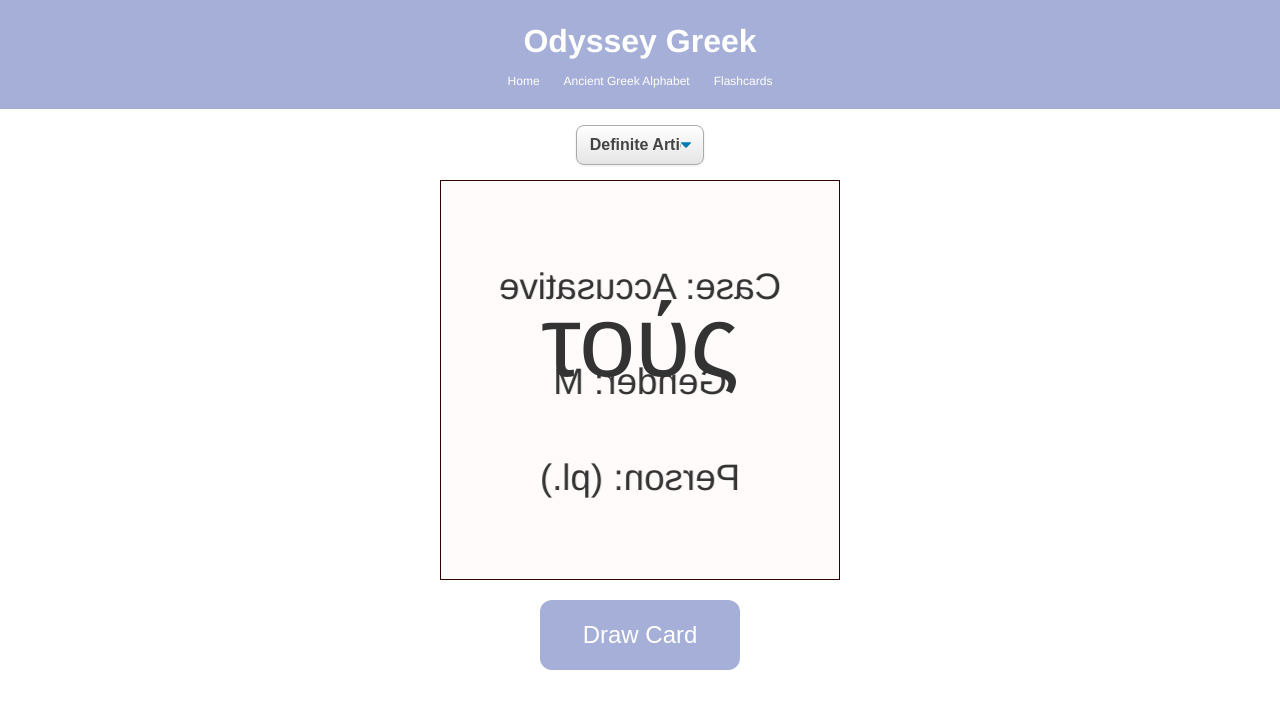
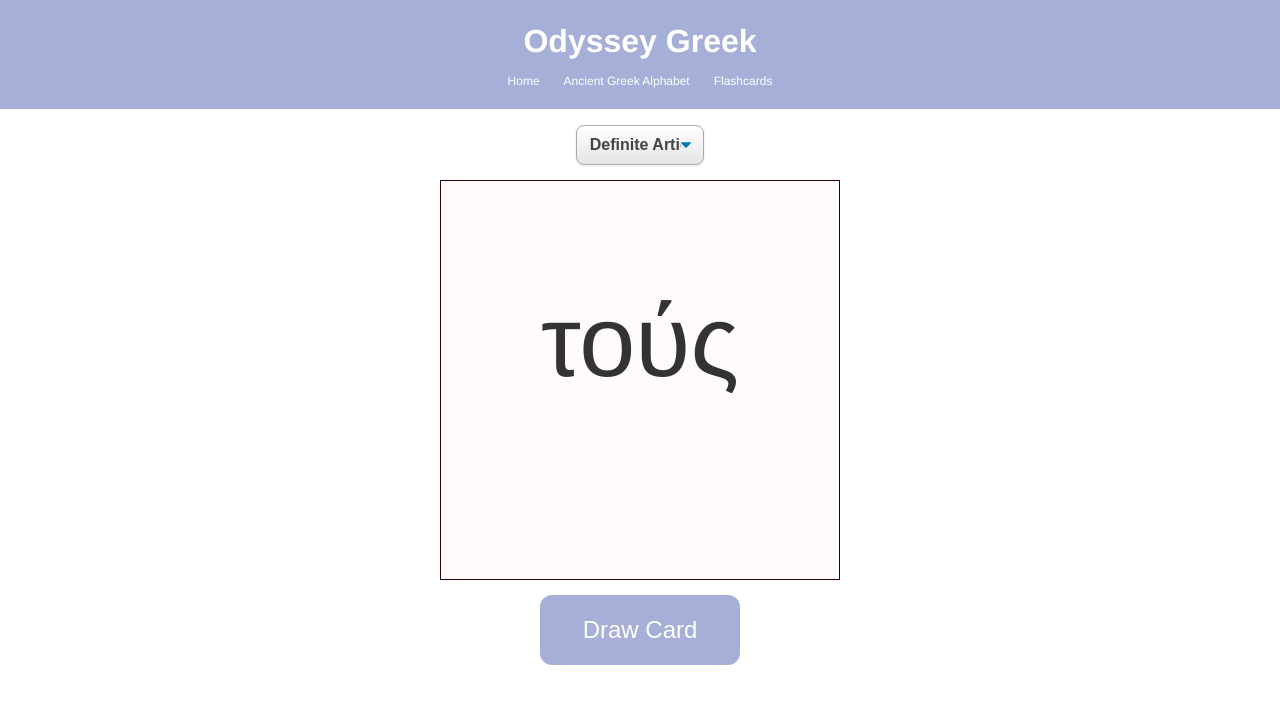
Before and after one commit to seangrant118/odyssey-greek, a React (Create React App) app: page /flashcards in a window 1280 px wide. Shown: the top 708 px of the page. Built offline with nearby package versions, Linux system fonts and the light colour scheme.

Commit message:
back backface visibility removed

```diff
--- a/src/components/styles/Card.css
+++ b/src/components/styles/Card.css
@@ -47,6 +47,7 @@
   max-width: 90%;
   text-align: center;
   justify-content: center;
+  backface-visibility: hidden;
   -webkit-transform: translateY(180deg);
   transform: rotateY(180deg);
 }
--- a/src/components/styles/DrawCardButton.css
+++ b/src/components/styles/DrawCardButton.css
@@ -10,7 +10,7 @@
   color: white;
   background: #a5afd7;
   margin: auto;
-  margin-top: 20px;
+  margin-top: 15px;
   margin-bottom: 5px;
   border-radius: 12px;
 }
```
